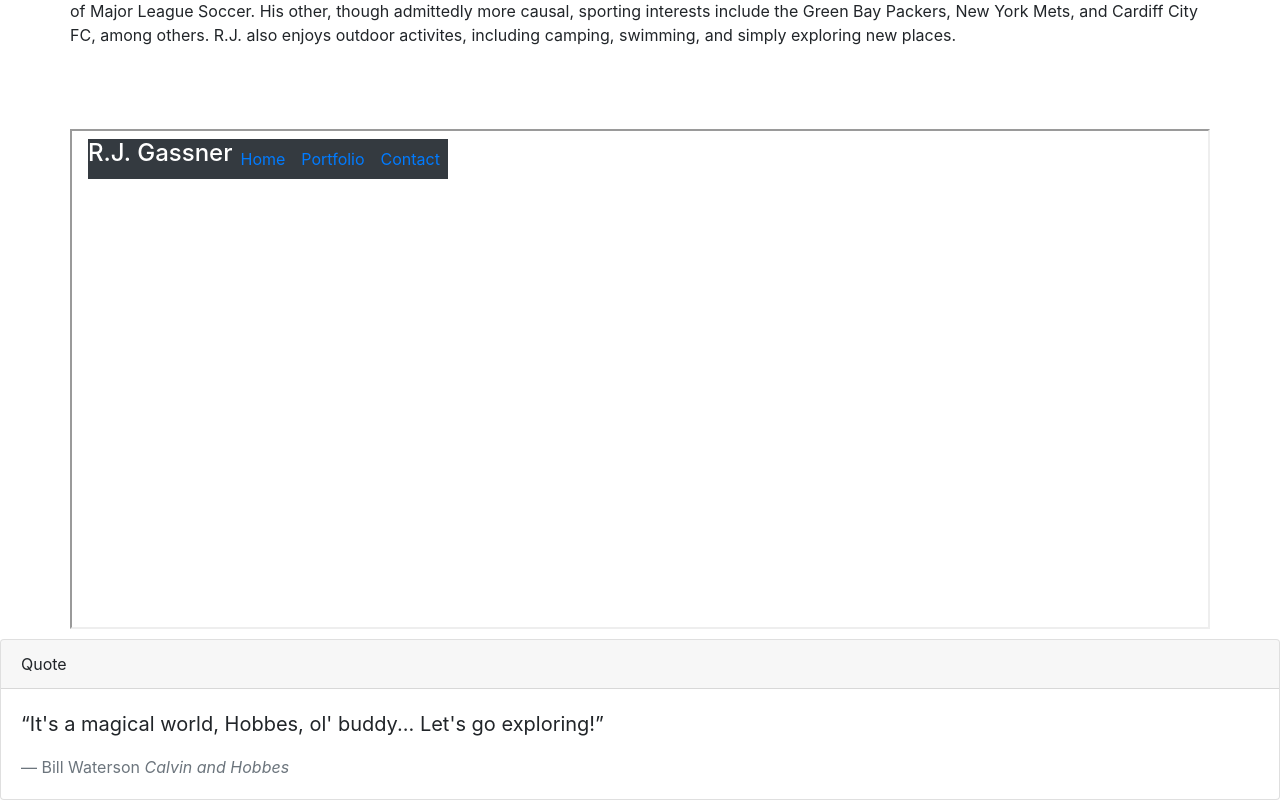
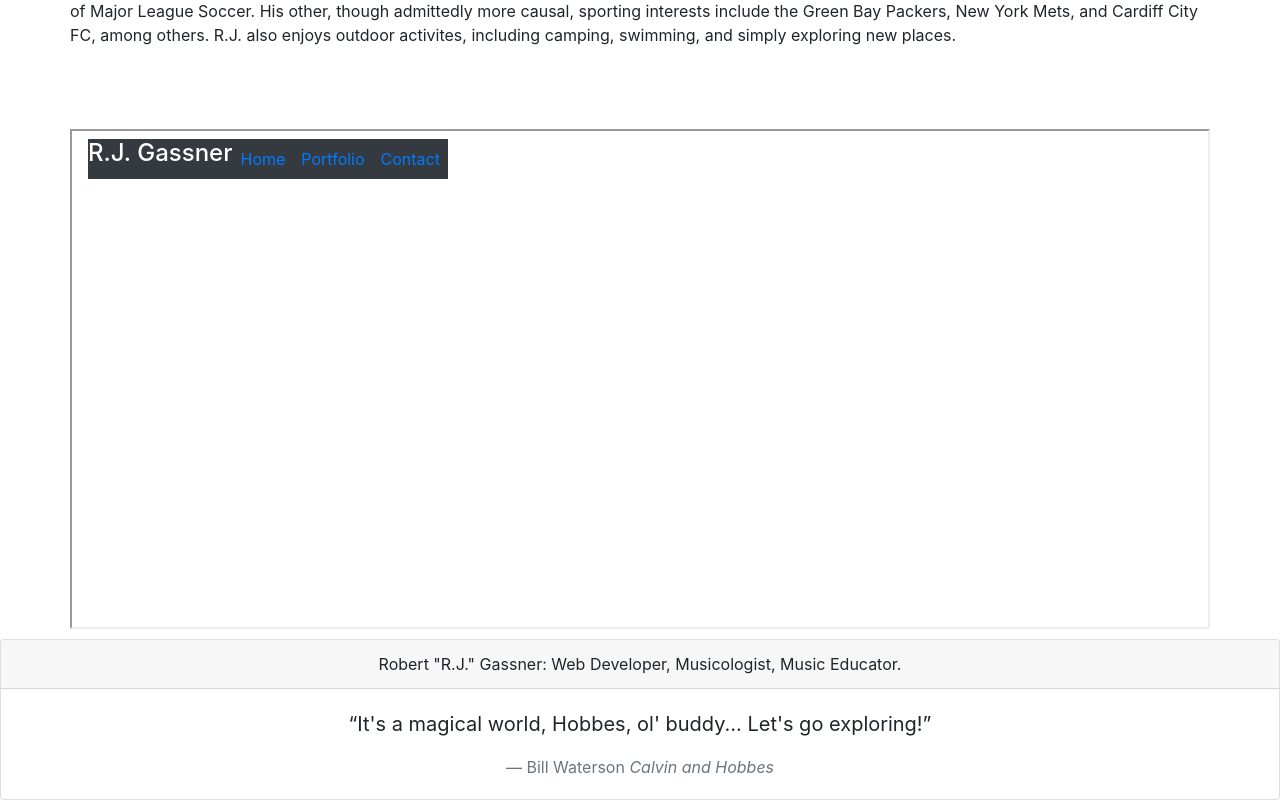
Before and after one commit to razzlejazzled/Portfolio-React, a React (Create React App) app: page / in a window 1280 px wide. Shown: the part 727-1527 px from the top of the page. Built offline with nearby package versions, Linux system fonts and the light colour scheme.

Commit message:
text center

```diff
--- a/src/components/Footer.js
+++ b/src/components/Footer.js
@@ -1,13 +1,14 @@
 import React from "react";
+
 
 function Footer() {
     return (
     <div class="card">
-    <div class="card-header">
-      Quote
+    <div class="card-header text-center">
+      Robert "R.J." Gassner: Web Developer, Musicologist, Music Educator.
     </div>
     <div class="card-body">
-      <blockquote class="blockquote mb-0">
+      <blockquote class="blockquote mb-0 text-center">
         <p>“It's a magical world, Hobbes, ol' buddy... Let's go exploring!”</p>
         <footer class="blockquote-footer">Bill Waterson <cite title="Source Title">Calvin and Hobbes</cite></footer>
       </blockquote>
```
